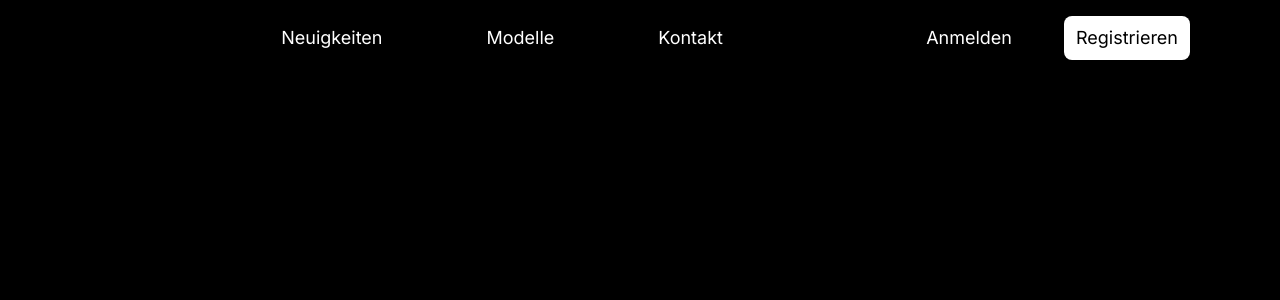
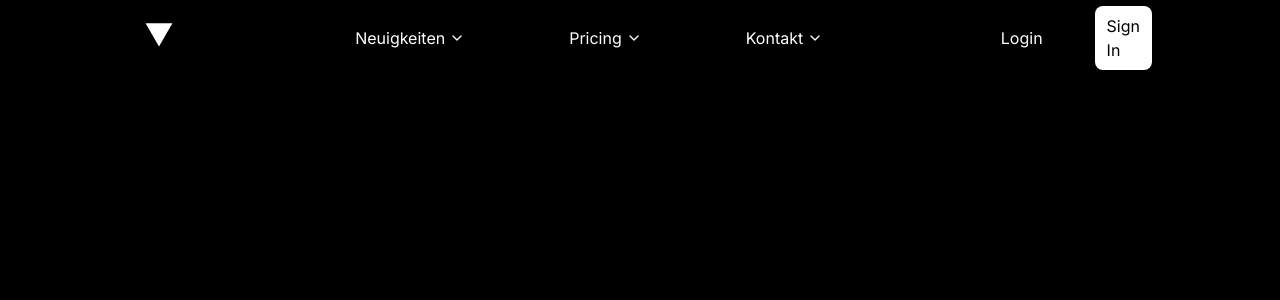
Before and after one commit to therealfilko/VISTA, a React (Vite) app in the folder todo-app/frontend/: page / in a window 1280 px wide. Shown: the top 300 px of the page. Built offline with nearby package versions, Linux system fonts and the light colour scheme.

Commit message:
updated start.tsx

```diff
--- a/todo-app/frontend/src/pages/start.tsx
+++ b/todo-app/frontend/src/pages/start.tsx
@@ -1,46 +1,50 @@
 import { Link } from "react-router-dom";
 import taskifyLogo from "../assets/taskify_logo.svg";
+import { FiChevronDown } from "react-icons/fi";
 
 function Start() {
   return (
     <div className="min-h-screen bg-black">
-      <div className="flex items-center justify-center space-x-[20%] px-[15%]">
+      <div className="flex items-center justify-center space-x-[15%] px-[10%]">
         <Link to="/" className="w-[75px] h-[75px]">
           <img src={taskifyLogo} alt="Taskify" />
         </Link>
         <div className="flex items-center justify-center space-x-20">
           <Link
             to="/"
-            className="text-white text-lg rounded-lg px-3 py-2 hover:bg-neutral-800"
+            className="text-white text-md rounded-lg px-3 py-2 flex items-center space-x-1 hover:bg-white/15 duration-300"
           >
-            Neuigkeiten
+            <div>Neuigkeiten</div>
+            <FiChevronDown />
           </Link>
 
           <Link
             to="/"
-            className="text-white text-lg rounded-lg px-3 py-2 hover:bg-neutral-800"
+            className="text-white text-md rounded-lg px-3 py-2 flex items-center space-x-1 hover:bg-white/15 duration-300"
           >
-            Modelle
+            <div>Pricing</div>
+            <FiChevronDown />
           </Link>
           <Link
             to="/"
-            className="text-white text-lg rounded-lg px-3 py-2 hover:bg-neutral-800"
+            className="text-white text-md rounded-lg px-3 py-2 flex items-center space-x-1 hover:bg-white/15 duration-300"
           >
-            Kontakt
+            <div>Kontakt</div>
+            <FiChevronDown />
           </Link>
         </div>
         <div className="flex items-center justify-center space-x-10">
           <Link
             to="/login"
-            className="w-full text-white text-lg rounded-lg px-3 py-2 hover:bg-neutral-800"
+            className="text-white text-md rounded-lg px-3 py-2 hover:bg-white/15 duration-300"
           >
-            Anmelden
+            <span>Login</span>
           </Link>
           <Link
             to="/register"
-            className="w-full bg-white text-black text-lg rounded-lg px-3 py-2 hover:bg-neutral-200"
+            className="bg-white text-black text-md rounded-lg px-3 py-2 hover:bg-neutral-200 duration-300"
           >
-            Registrieren
+            <span>Sign In</span>
           </Link>
         </div>
       </div>
```
